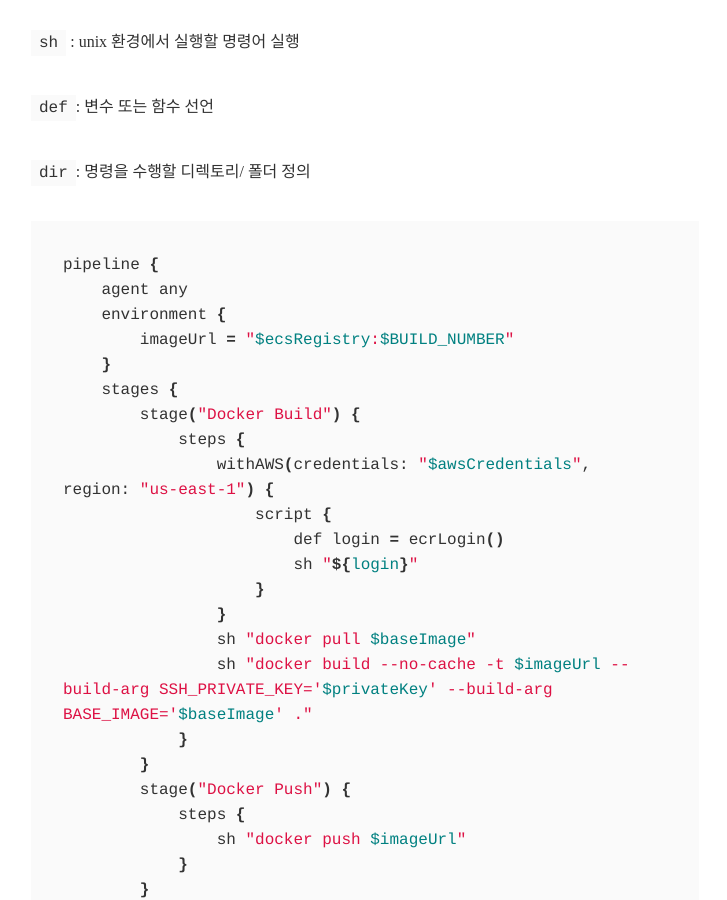
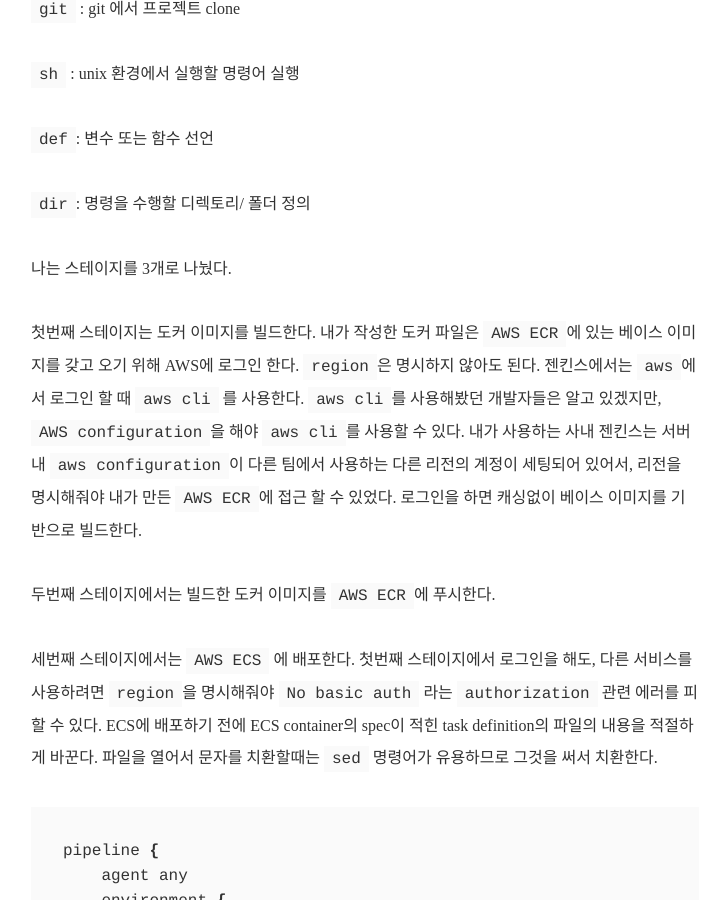
Before and after one commit to suhyunbaik/suhyunbaik.github.io, a Jekyll site: the page built from _posts/2019-12-21-automated-deploy-using-docker-and-jenkins-2.md, in a window 1280 px wide and 900 px high, scrolled down 631 px. Shown: the whole window, without its empty margins (275-1002 px from the left). Built offline with Jekyll 4.4.1, drawn with Linux system fonts in a browser that asks for light colours.

Commit message:
Feat: ci/cd

```diff
--- a/_posts/2019-12-21-automated-deploy-using-docker-and-jenkins-2.md
+++ b/_posts/2019-12-21-automated-deploy-using-docker-and-jenkins-2.md
@@ -19,6 +19,14 @@
 `def`: 변수 또는 함수 선언
 
 `dir`: 명령을 수행할 디렉토리/ 폴더 정의
+
+나는 스테이지를 3개로 나눴다.
+
+첫번째 스테이지는 도커 이미지를 빌드한다. 내가 작성한 도커 파일은 `AWS ECR`에 있는 베이스 이미지를 갖고 오기 위해 AWS에 로그인 한다. `region`은 명시하지 않아도 된다. 젠킨스에서는 `aws`에서 로그인 할 때 `aws cli` 를 사용한다. `aws cli`를 사용해봤던 개발자들은 알고 있겠지만, `AWS configuration`을 해야 `aws cli`를 사용할 수 있다. 내가 사용하는 사내 젠킨스는 서버내 `aws configuration`이 다른 팀에서 사용하는 다른 리전의 계정이 세팅되어 있어서, 리전을 명시해줘야 내가 만든 `AWS ECR`에 접근 할 수 있었다. 로그인을 하면 캐싱없이 베이스 이미지를 기반으로 빌드한다.
+
+두번째 스테이지에서는 빌드한 도커 이미지를 `AWS ECR`에 푸시한다.
+
+세번째 스테이지에서는 `AWS ECS` 에 배포한다. 첫번째 스테이지에서 로그인을 해도, 다른 서비스를 사용하려면 `region`을 명시해줘야 `No basic auth` 라는 `authorization`  관련 에러를 피할 수 있다. ECS에 배포하기 전에 ECS container의 spec이 적힌 task definition의 파일의 내용을 적절하게 바꾼다. 파일을 열어서 문자를 치환할때는 `sed` 명령어가 유용하므로 그것을 써서 치환한다.
 
 
 
```
Also changed, not shown: other parts of _posts/2019-12-21-automated-deploy-using-docker-and-jenkins-2.md (+1 -1 lines).
